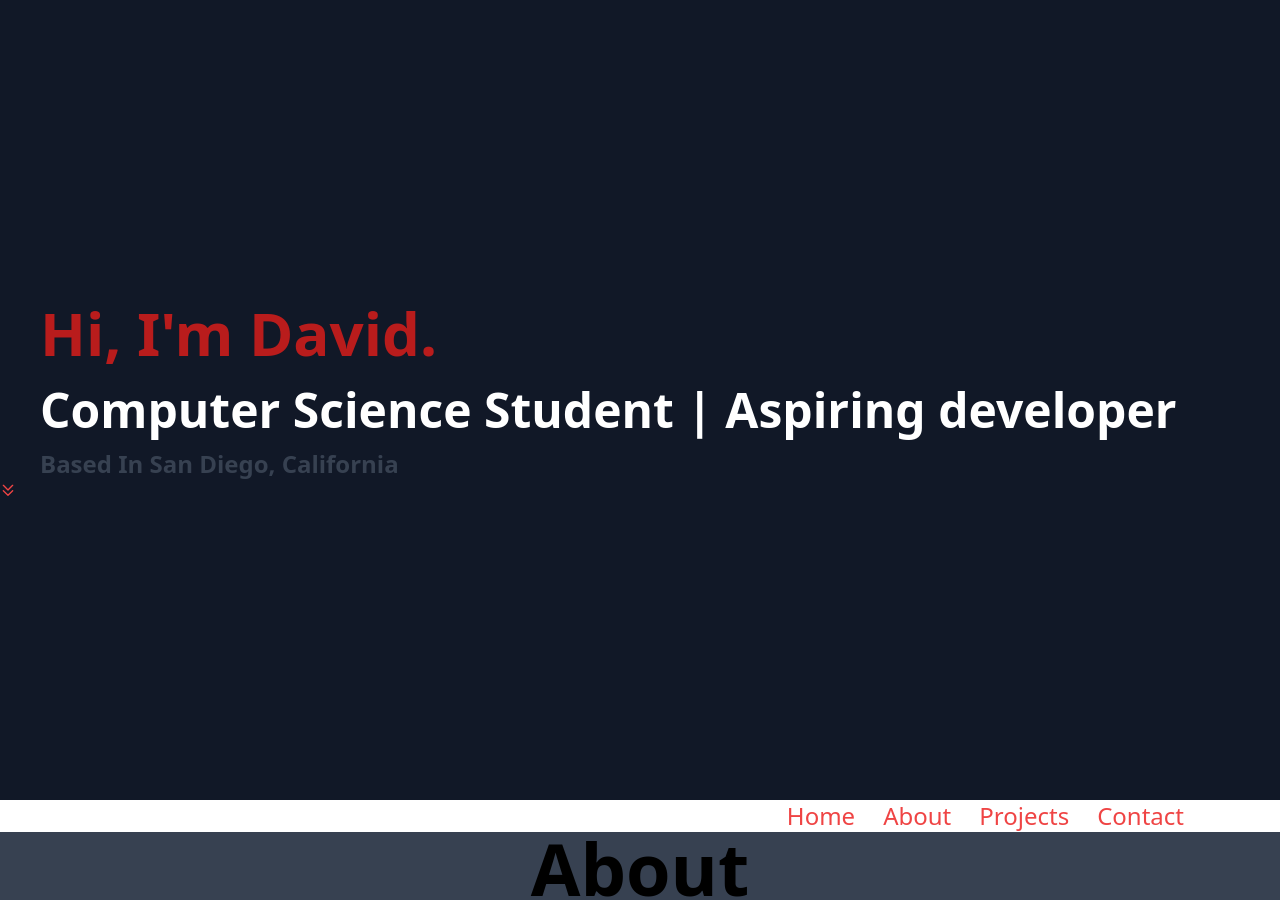
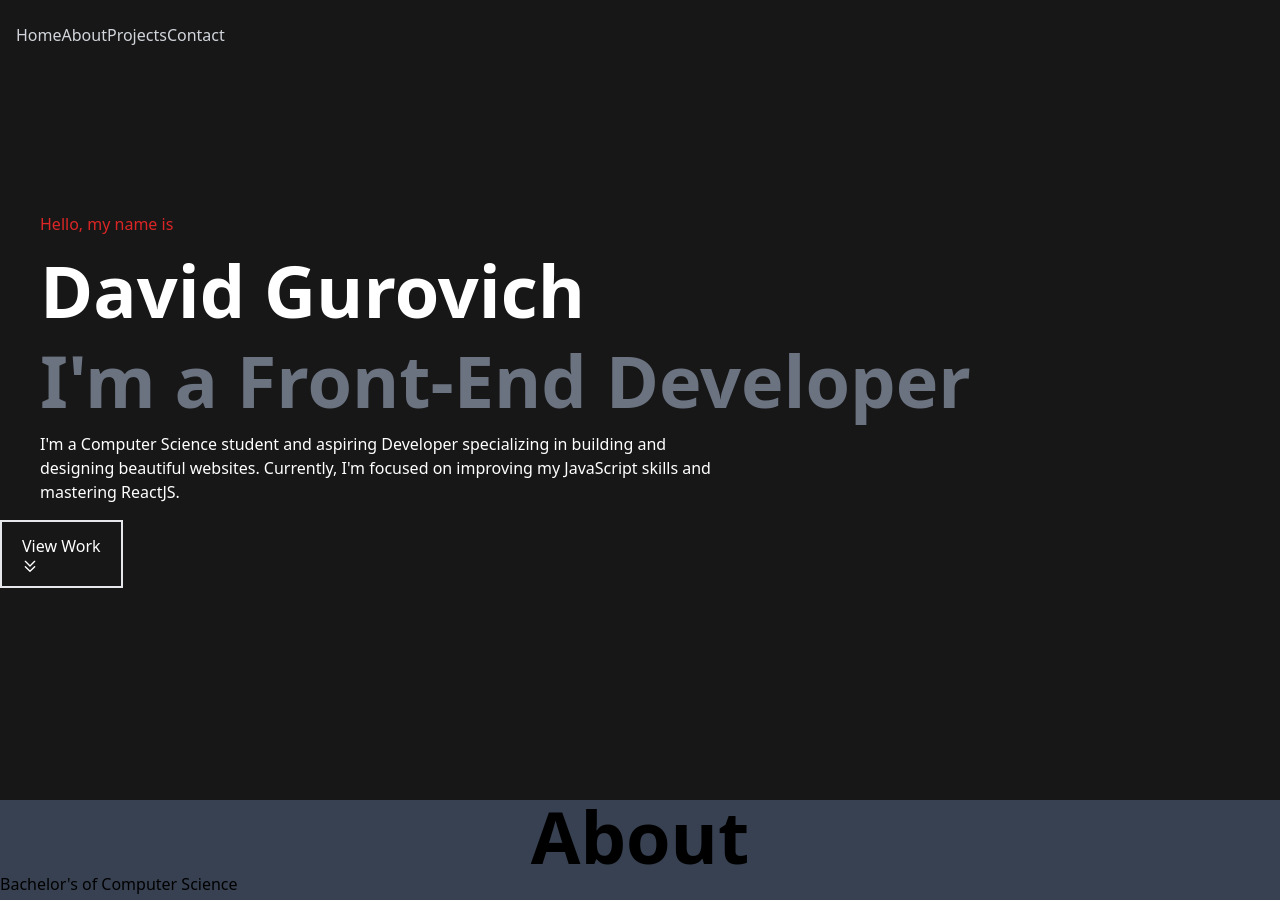
Before and after one commit to DavidGurovich/my-portfolio, a React (Create React App) app: page / in a window 1280 px wide. Shown: the top 900 px of the page. Built offline with nearby package versions, Linux system fonts and the light colour scheme.

Commit message:
plan on creating navbar using map function instead

```diff
--- a/src/App.js
+++ b/src/App.js
@@ -8,9 +8,9 @@ import Contact from './components/Contact';
 
 function App() {
   return (
-    <main >
+    <main>
+      <NavBar/>
       <Home/>
-      <NavBar/>
       <About />
       <Projects/>
       <Contact/>
--- a/src/components/Home.jsx
+++ b/src/components/Home.jsx
@@ -12,22 +12,28 @@ function Home() {
   return (
     <section
     id = "home"
-    className='bg-gray-900 min-h-screen flex md:flex-row flex-col items-center'>
+    className='bg-neutral-900 min-h-screen flex md:flex-row flex-col items-center'>
 
       <div className='flex-1'>
         <div className='md:text-left text-center md:ml-10'>
-          <h1 className='text-white font-bold md:text-5xl md:leading-normal text-2xl leading-10'>
-              <span className='md:text-6xl text-5xl text-red-700 '>Hi, I'm David.</span>
-              <br/>
-              Computer Science Student | Aspiring developer
+          <p className='text-red-600'> Hello, my name is</p>
+          <h1 className='text-white font-bold sm:text-7xl md:leading-normal text-2xl leading-10'>
+              David Gurovich
           </h1>
-          <h4 className ="font-bold text-gray-700 md:leading-normal leading-5 md:text-2xl text-lg"> Based In San Diego, California </h4>
+          <h2 className='font-bold sm:text-7xl text-4xl text-gray-500'> I'm a Front-End Developer</h2>
+          <p className='text-white max-w-[700px] py-4'>
+            I'm a Computer Science student and aspiring Developer specializing in
+            building and designing beautiful websites. Currently, I'm focused on improving my JavaScript skills
+            and mastering ReactJS.  </p>
         </div>
 
-        <a href="#about" className='text-red-500 pt-4'>
+        <button className='px-5 py-3 border-2 hover:bg-red-600 hover:border-red-600 text-white'>
+          View Work
+          <a href="#about" >
+                    <HiOutlineChevronDoubleDown/>
+          </a>
+        </button>
 
-          <HiOutlineChevronDoubleDown/>
-        </a>
       </div>
 
     </section>
--- a/src/components/NavBar.jsx
+++ b/src/components/NavBar.jsx
@@ -1,31 +1,37 @@
-import React from 'react'
-import { useRef } from 'react'
+import React, {useState} from 'react'
+import {
+  VscThreeBars,
+  VscHome,
+  VscPerson,
+  VscProject,
+  VscMail,
+} from 'react-icons/vsc';
 
+const navLinks = [
+  {name: "Home", link: "#home", logo: {VscHome}},
+  {name: "About", link: "#about", logo: {VscPerson}},
+  {name: "Home", link: "#projects", logo: {VscProject}},
+  {name: "Home", link: "#contact", logo: {VscMail}},
+
+]
 function NavBar() {
-  // const about = useRef(null);
-  // const projects = useRef(null);
-  // const contact = useRef(null);
+  const [nav, setNav] = useState(false)
+  const handleClick = () => setNav(!nav)
 
-  // const scrollToSection = (elementRef) => {
-  //   window.scrollTo(
-  //     {
-  //       top: elementRef.current.offsetTop,
-  //       behavior: 'smooth'
-  //     }
-  //   )
-  // }
   return (
-    <nav className=' text-red-500 sticky top-0 left-0 right-0'>
-        <ul className='flex flex-row justify-end mr-10 space-x-7 text-2xl pr-14'>
+    <header className='text-gray-300 fixed h-[70px] w-full flex justify-between items-center px-4'>
 
-              <a href="#home">Home</a>
-              <a href= "#about">About</a>
-              <a href="#projects">Projects</a>
-              <a href="#contact">Contact</a>
 
-        </ul>
+            <ul className='md:flex hidden'>
+                  <a href="#home" className='hover:text-red-600'>Home</a>
+                  <a href= "#about" className='hover:text-red-600'>About</a>
+                  <a href="#projects" className='hover:text-red-600'>Projects</a>
+                  <a href="#contact" className='hover:text-red-600'>Contact</a>
+            </ul>
 
-    </nav>
+
+
+    </header>
   )
 }
 
```
